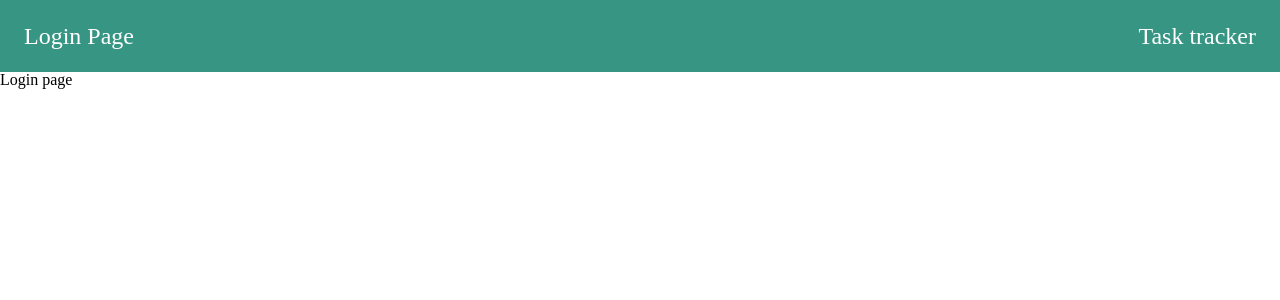
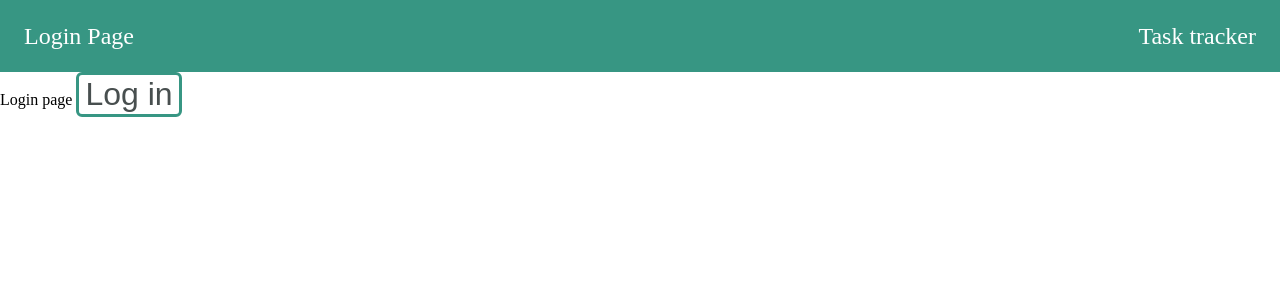
Before and after one commit to rav1ll/itis-frontend-app, a React (Create React App) app: page / in a window 1280 px wide. Shown: the top 300 px of the page. Built offline with nearby package versions, Linux system fonts and the light colour scheme.

Commit message:
Styling button component (#13)
* styled button

* removed useless style

Co-authored-by: ghost-str <email@example.com>

```diff
--- a/src/components/input/Button/index.js
+++ b/src/components/input/Button/index.js
@@ -2,12 +2,15 @@ import React from "react";
 import styled from "styled-components";
 
 
+const StyledButton = styled.button`
+  border: 3px solid #379683;
+  border-radius: 6px;
 
-const StyledButton = styled.div`
-  background-color: red;
+  color: #484f4f;
+  background-color: inherit;
 `;
 
 
-export default function Button({ className }) {
-    return <StyledButton className={className}  />
+export default function Button({className, children, onClick}) {
+    return <StyledButton className={className} onClick={onClick}>{children}</StyledButton>
 }
--- a/src/pages/Login.js
+++ b/src/pages/Login.js
@@ -5,9 +5,9 @@ import Button from "../components/input/Button";
 import DefaultLayout from "../components/DefaultLayout/DefaultLayout";
 
 const LoginButton = styled(Button)`
-  background-color: aqua;
+  font-size: 2em;
 `
 
 export default function Login() {
-    return <DefaultLayout title={'Login Page'}>Login page <LoginButton /></DefaultLayout>
+    return <DefaultLayout title={'Login Page'}>Login page <LoginButton >Log in</LoginButton></DefaultLayout>
 }
```
